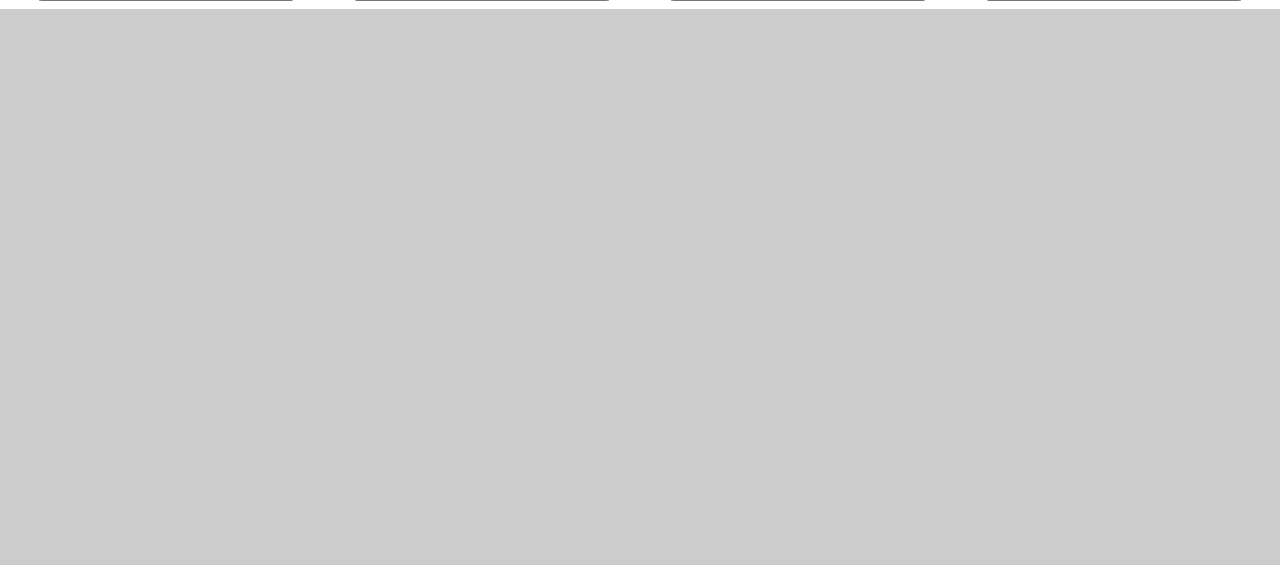
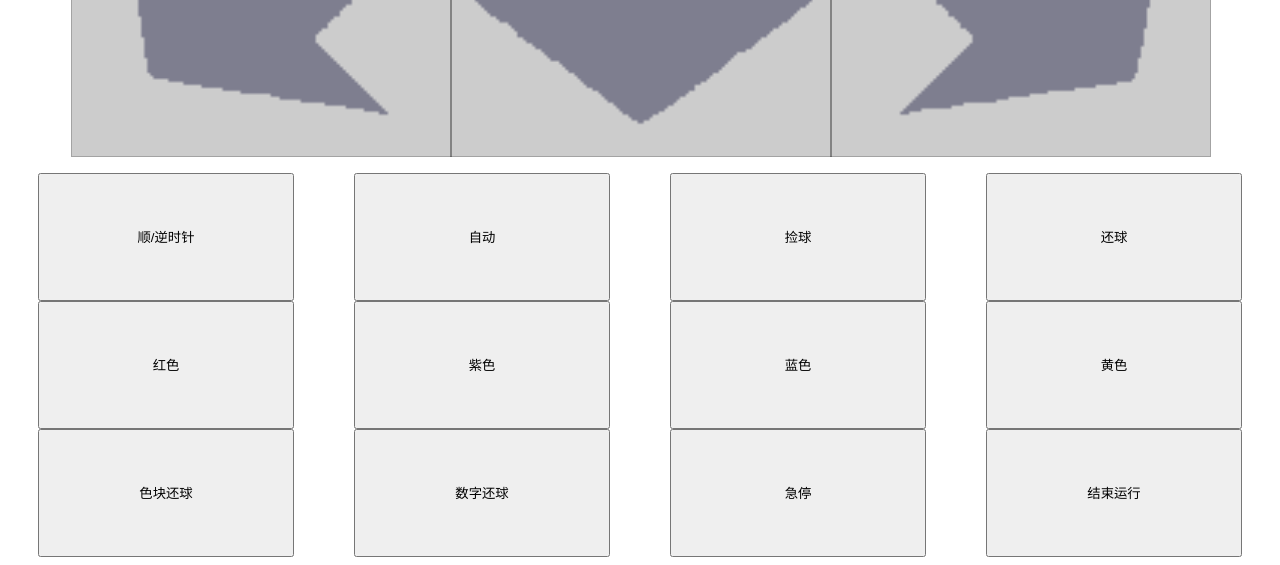
Before and after one commit to MengXi0413/LoongsonCar, a Flask app: page / in a window 1280 px wide. Shown: the part 1295-1860 px from the top of the page. Before the commit the page ends 1304 px from the top, so only its background shows below. Run offline with Flask 3, Linux system fonts and the light colour scheme.

Commit message:
Update index.html

```diff
--- a/templates/index.html
+++ b/templates/index.html
@@ -4,6 +4,13 @@
     <title>Flask Button Example</title>
     <meta name="viewport" content="width=device-width, initial-scale=1.0, minimum-scale=0.5, maximum-scale=2.0, user-scalable=yes" />
     <style>
+        /* .video {
+            margin: 0 auto;
+        } */
+        .videodiv{
+            display: flex;
+            justify-content: space-around;
+        }
         .grid-container {
             display: grid;
             grid-template-columns: 1fr 1fr 1fr;
@@ -146,6 +153,7 @@
         ctx.drawImage(img, 0, 0);
         };
 </script> <br> -->
+    <div class="videodiv"><img class="video" src="{{ url_for('video_feed') }}"></div>
     <div class="grid-container">
         <div class="grid-item">
             <button class="b1" id="f_l_button">
@@ -207,6 +215,50 @@
                 </button>
             </div>
       </div>
+      <div class="grid-container-2">
+        <div class="grid-item-2">
+            <button class="b10" id="redbutton">
+                 红色
+            </button>
+        </div>
+        <div class="grid-item-2">
+            <button class="b10" id="purplebutton">
+                紫色
+            </button>
+        </div>
+        <div class="grid-item-2">
+            <button class="b10" id="bluebutton">
+                蓝色
+            </button>
+        </div>
+        <div class="grid-item-2">
+            <button class="b10" id="yellowbutton">
+                黄色
+            </button>
+        </div>
+    </div>
+        <div class="grid-container-2">
+            <div class="grid-item-2">
+                <button class="b10" id="colorbutton">
+                    色块还球
+                </button>
+            </div>
+            <div class="grid-item-2">
+                <button class="b10" id="numberbutton">
+                    数字还球
+                </button>
+            </div>
+            <div class="grid-item-2">
+                <button class="b10" id="brackbutton">
+                    急停
+                </button>
+            </div>
+            <div class="grid-item-2">
+                <button class="b10" id="overbutton">
+                    结束运行
+                </button>
+            </div>
+        </div>
     <script>
         var button_fl = document.getElementById('f_l_button');
         var button_f = document.getElementById('f_button');
@@ -217,6 +269,16 @@
         var button_bl = document.getElementById('b_l_button');
         var button_b = document.getElementById('b_button');
         var button_br = document.getElementById('b_r_button');
+
+        var button_red = document.getElementById('redbutton');
+        var button_purple = document.getElementById('purplebutton');
+        var button_blue = document.getElementById('bluebutton');
+        var button_yellow = document.getElementById('yellowbutton');
+
+        var button_color = document.getElementById('colorbutton');
+        var button_number = document.getElementById('numberbutton');
+        var button_brack = document.getElementById('brackbutton');
+        var button_over = document.getElementById('overbutton');
 
         var button_turn = document.getElementById('turndirbutton');
         var button_ai = document.getElementById('isaibutton');
@@ -364,6 +426,34 @@
         button_return.addEventListener('click', function() {
             fetch('/returnBall', {method: "POST"})
         });
+
+        button_red.addEventListener('click', function() {
+            fetch('/red',  {method: "POST"})
+        });
+        button_purple.addEventListener('click', function() {
+            fetch('/purple', {method: "POST"})
+        });
+
+        button_blue.addEventListener('click', function() {
+            fetch('/blue', {method: "POST"})
+        });
+        button_yellow.addEventListener('click', function() {
+            fetch('/yellow', {method: "POST"})
+        });
+
+        button_color.addEventListener('click', function() {
+            fetch('/color',  {method: "POST"})
+        });
+        button_number.addEventListener('click', function() {
+            fetch('/number', {method: "POST"})
+        });
+
+        button_brack.addEventListener('click', function() {
+            fetch('/brack', {method: "POST"})
+        });
+        button_over.addEventListener('click', function() {
+            fetch('/over', {method: "POST"})
+        });
     </script>
 </body>
 </html>
```
